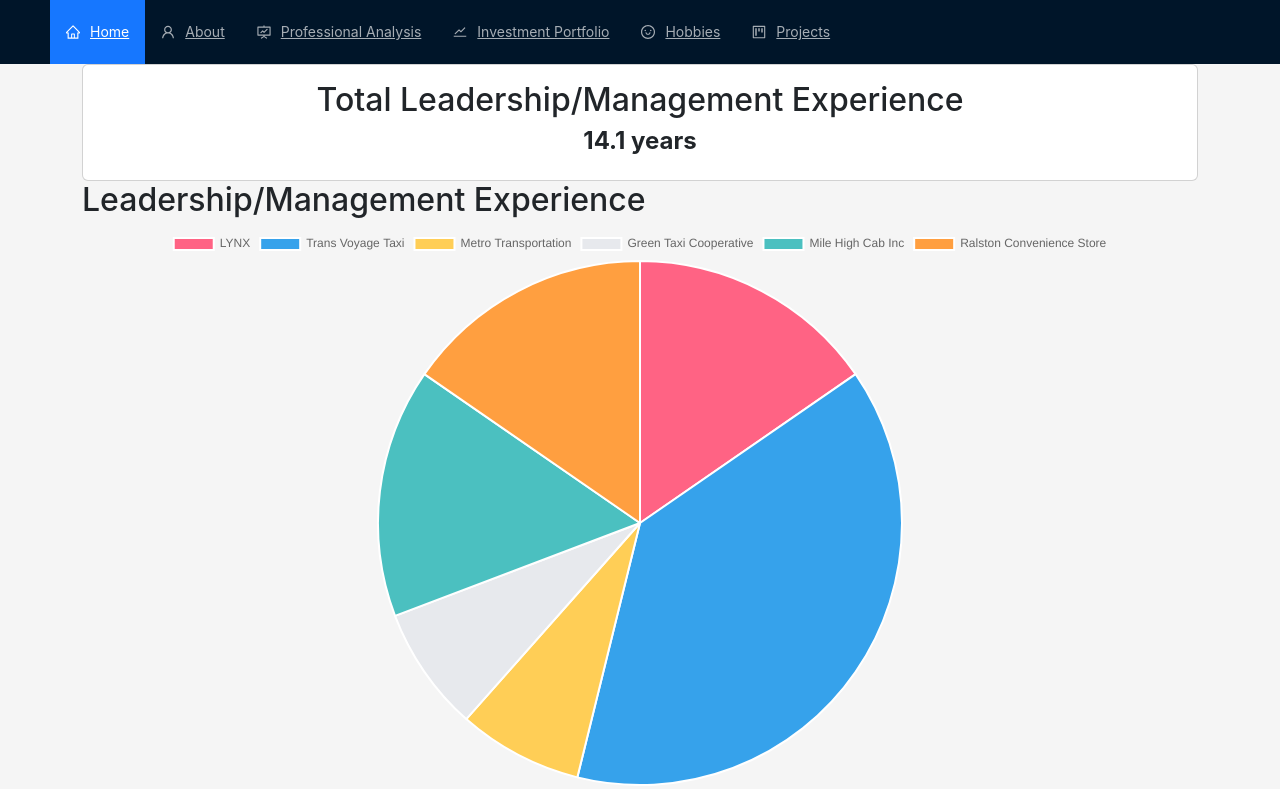
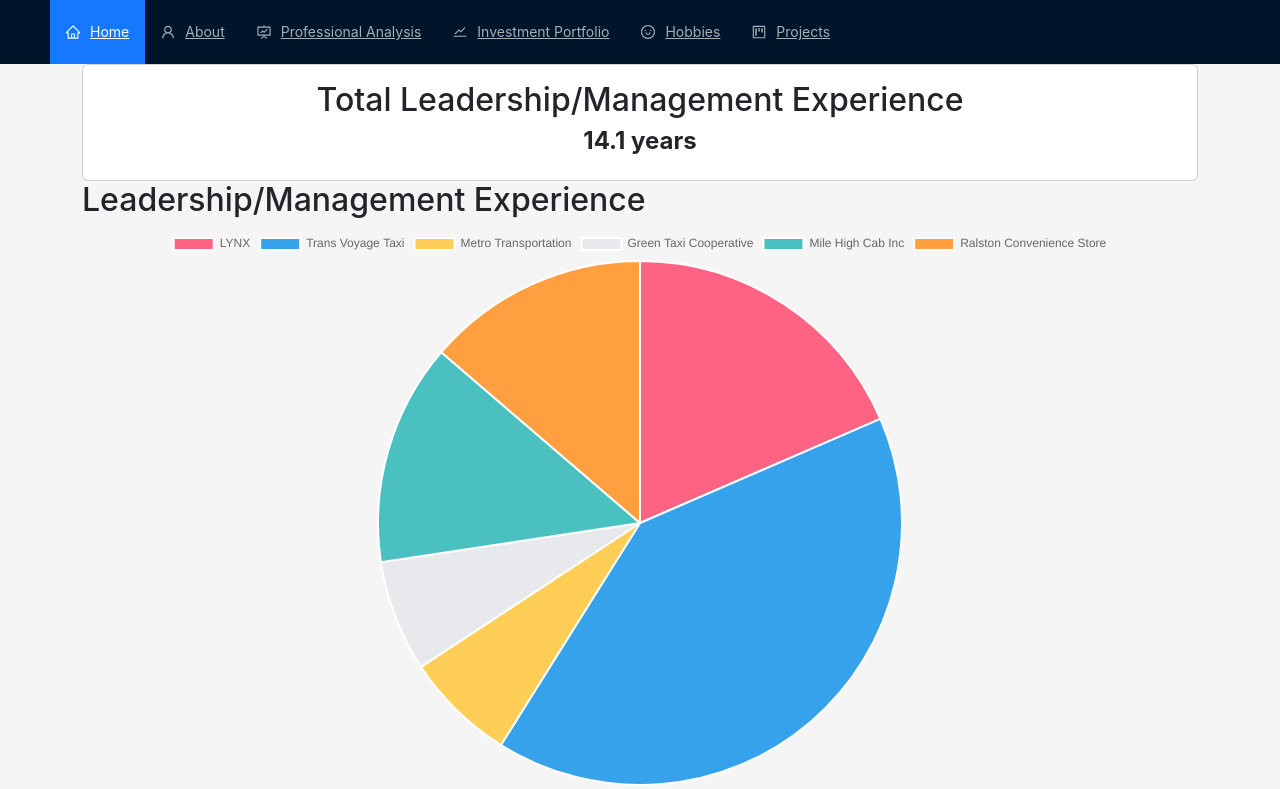
Before and after one commit to OldAlexhub/mohamedgad, a React (Create React App) app: page /analysis in a window 1280 px wide. Shown: the top 789 px of the page. Built offline with nearby package versions, Linux system fonts and the light colour scheme.

Commit message:
Update Analysis.jsx

```diff
--- a/src/routes/Analysis.jsx
+++ b/src/routes/Analysis.jsx
@@ -58,8 +58,8 @@ const Analysis = () => {
     ],
   };
   const experienceData1 = [
-    { role: "LYNX", duration: 2 },
-    { role: "Trans Voyage Taxi", duration: 5 },
+    { role: "LYNX", duration: 2.7 },
+    { role: "Trans Voyage Taxi", duration: 5.9 },
     { role: "Metro Transportation", duration: 1 },
     { role: "Green Taxi Cooperative", duration: 1 },
     { role: "Mile High Cab Inc", duration: 2 },
```
